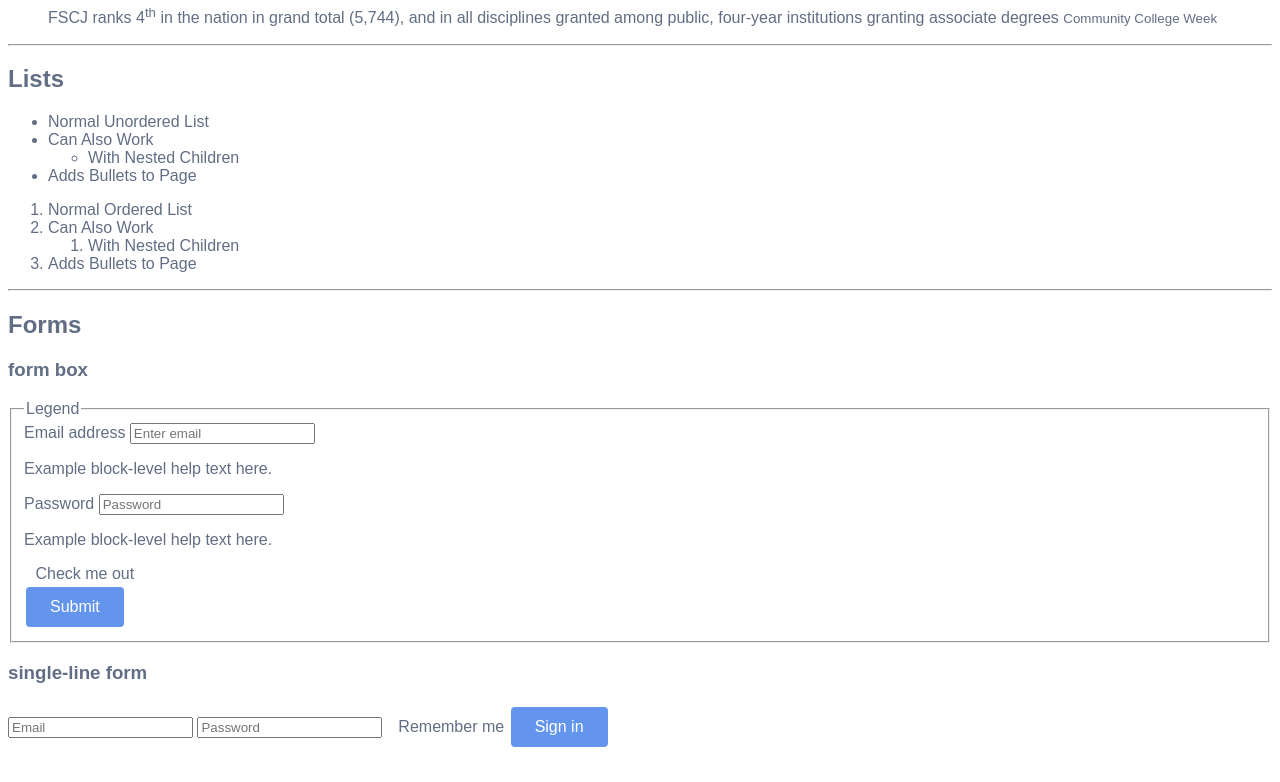
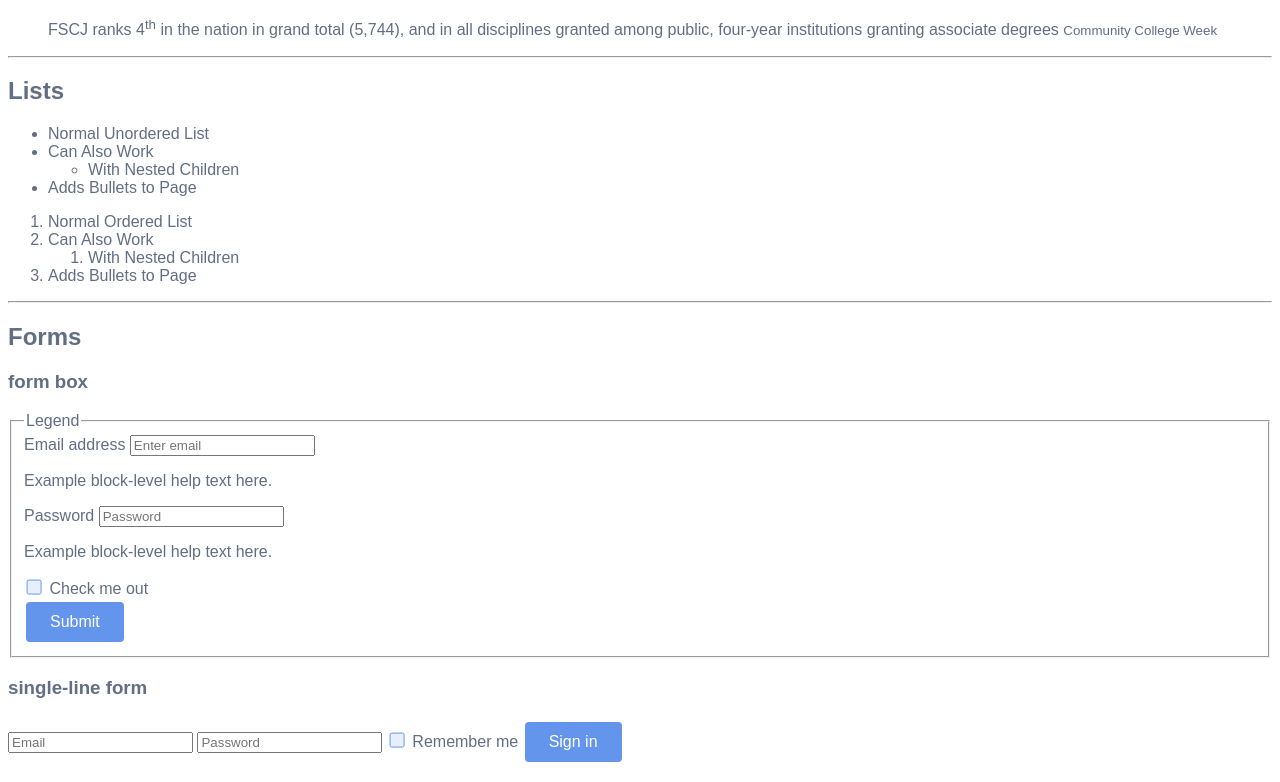
Before and after one commit to lume/basicss, a website: page playground/index.html in a window 1280 px wide. Shown: the part 1627-2409 px from the top of the page. Drawn offline with Linux system fonts and the light colour scheme.

Commit message:
That didn't work. Maybe the only way is to use specific selectors, and end users need to override the specific selectors, which unfortunately doesn't solve the @import problem but at least we have that solved based on import order for now

```diff
--- a/src/elements/input/input.shared.css
+++ b/src/elements/input/input.shared.css
@@ -12,7 +12,8 @@
  * differences.
  */
 
-:root {
+input[type='checkbox' i],
+input[type='radio' i] {
 	--checkable-size: 14px;
 
 	/** The value has to be an RGB number triplet, f.e. `--checkable-color: 20, 30, 40;`. */
@@ -31,28 +32,6 @@
 	/** The value has to be an RGB number triplet, f.e. `--checkable-background-color: 20, 30, 40;`. */
 	--checkable-background-color: var(--checkable-color);
 	--checkable-background-opacity: 0.15;
-}
-
-input[type='checkbox' i],
-input[type='radio' i] {
-	--checkable-size: var(--checkable-size);
-
-	/** The value has to be an RGB number triplet, f.e. `--checkable-color: 20, 30, 40;`. */
-	--checkable-color: var(--checkable-color);
-
-	/** The value has to be an RGB number triplet, f.e. `--checkable-mark-color: 20, 30, 40;`. */
-	--checkable-mark-color: var(--checkable-mark-color);
-	--checkable-mark-scale: var(--checkable-mark-scale);
-	--checkable-mark-stroke-width: var(--checkable-mark-stroke-width);
-
-	/** The value has to be an RGB number triplet, f.e. `--checkable-border-color: 20, 30, 40;`. */
-	--checkable-border-color: var(--checkable-border-color);
-	--checkable-border-width: var(--checkable-border-width);
-	--checkable-border-radius: var(--checkable-border-radius);
-
-	/** The value has to be an RGB number triplet, f.e. `--checkable-background-color: 20, 30, 40;`. */
-	--checkable-background-color: var(--checkable-background-color);
-	--checkable-background-opacity: var(--checkable-background-opacity);
 }
 
 input[type='checkbox' i],
```
